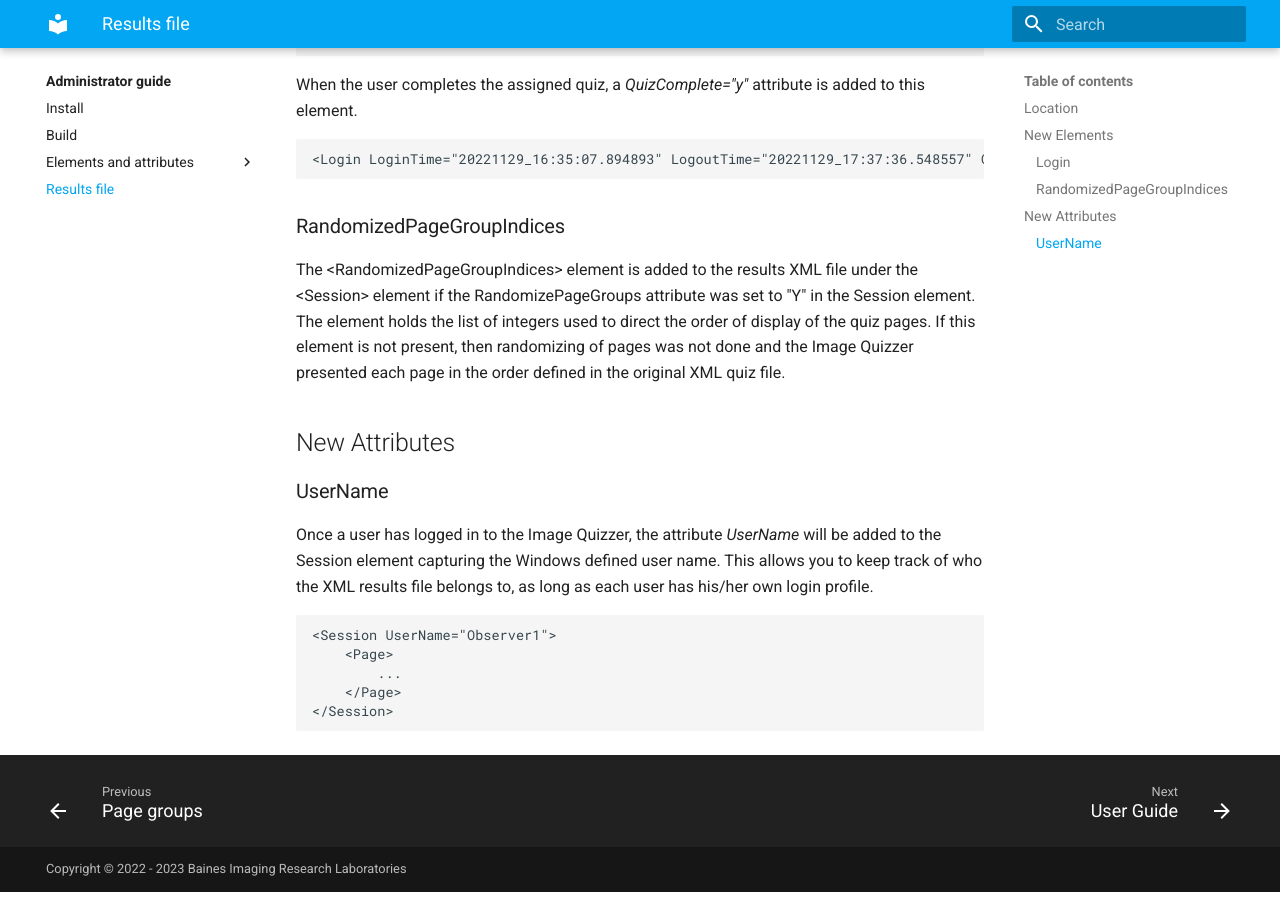
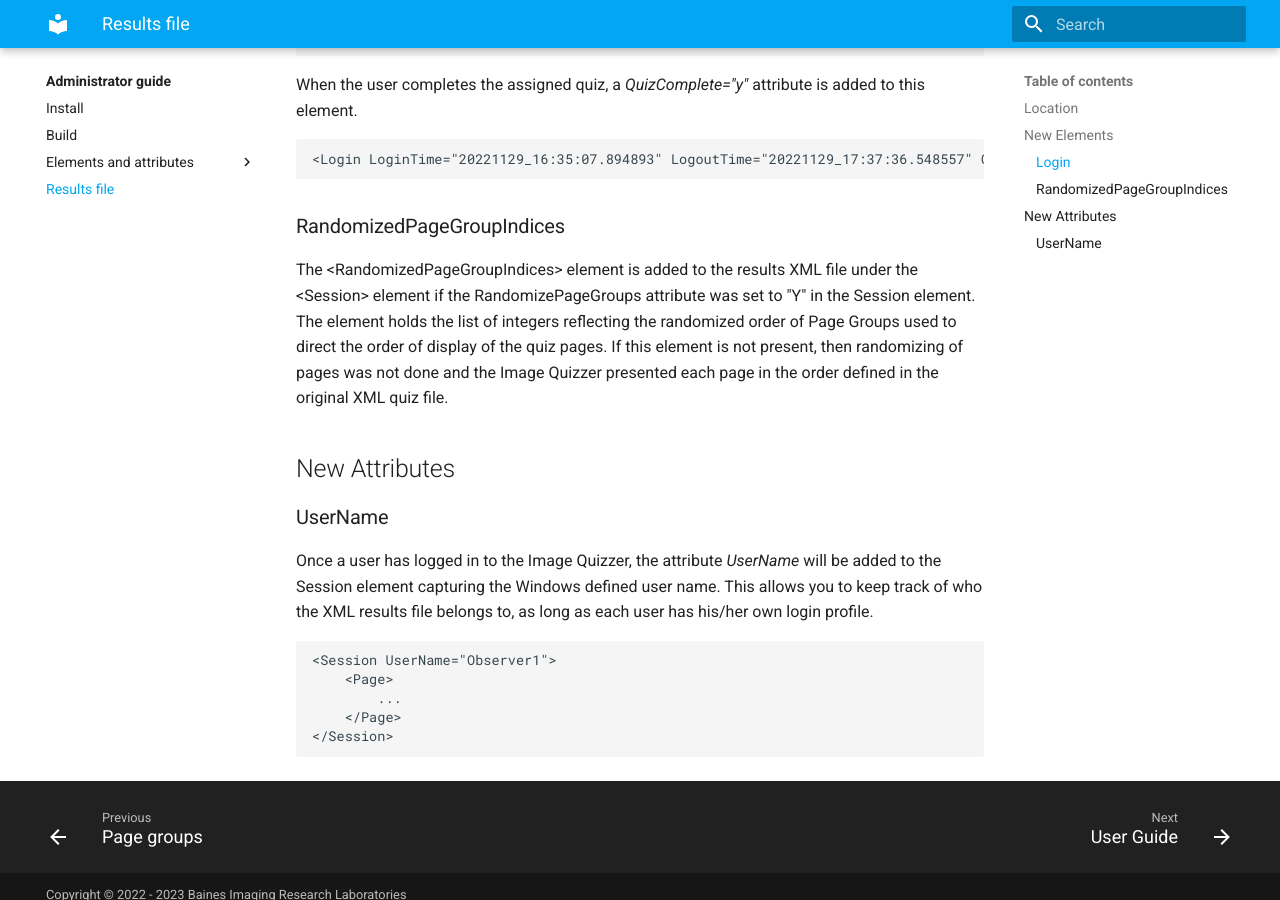
Before and after one commit to baines-imaging-research-laboratory/ImageQuizzerDocumentation, an MkDocs documentation site: the page built from docs/administrator/results.md, in a window 1280 px wide and 900 px high, scrolled down 1470 px. Built offline with MkDocs 1.6.1 and Material for MkDocs 9.7.7, drawn with Linux system fonts in a browser that asks for light colours.

Commit message:
Updates to build and results

```diff
--- a/docs/administrator/results.md
+++ b/docs/administrator/results.md
@@ -53,7 +53,7 @@ When the user completes the assigned quiz, a *QuizComplete="y"* attribute is add
 
 The <RandomizedPageGroupIndices\> element is added to the results XML file under the <Session\> element
 if the RandomizePageGroups attribute was set to "Y" in the Session element. The
-element holds the list of integers used to direct the order of display of the quiz pages.
+element holds the list of integers reflecting the randomized order of Page Groups used to direct the order of display of the quiz pages.
 If this element is not present, then randomizing of pages was not done and the Image Quizzer
 presented each page in the order defined in the original XML quiz file.
 
--- a/mkdocs.yml
+++ b/mkdocs.yml
@@ -22,6 +22,8 @@ theme:
 markdown_extensions:
   - admonition
   - tables
+  - pymdownx.betterem:
+      smart_enable: all
 
 extra_css: [stylesheets/extra.css]
 
```
Also changed, not shown: docs/administrator/build.md (+16 -0 lines), docs/index.md (+0 -2 lines).
